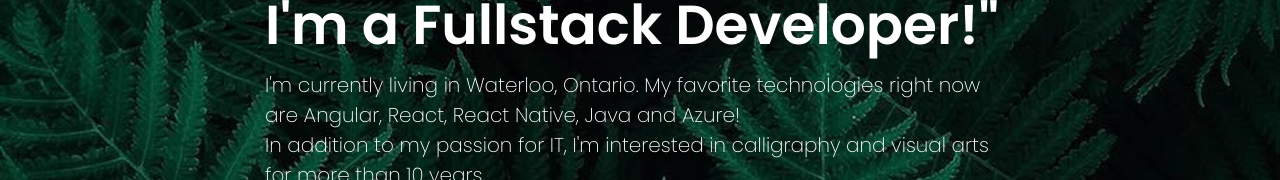
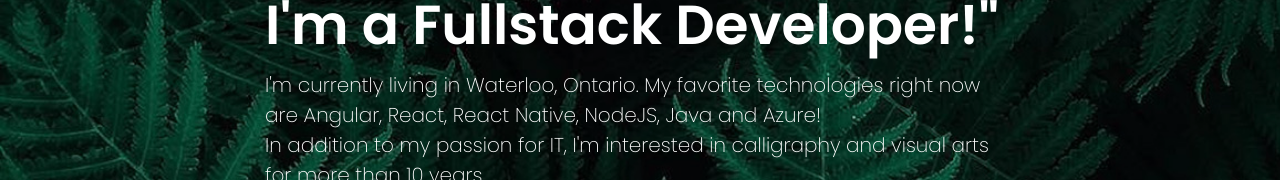
Before and after one commit to faltun8/portfolio, a React (Create React App) app: page / in a window 1280 px wide. Shown: the part 329-509 px from the top of the page. Built offline with nearby package versions, Linux system fonts and the light colour scheme.

Commit message:
updated landing page

```diff
--- a/src/components/Landing.js
+++ b/src/components/Landing.js
@@ -64,7 +64,7 @@ function Landing() {
           I'm a Fullstack Developer!"
           <div className={classes.description}>
             <p className={classes.info}>
-              I'm currently living in Waterloo, Ontario. My favorite technologies right now are Angular, React, React Native, Java and Azure!
+              I'm currently living in Waterloo, Ontario. My favorite technologies right now are Angular, React, React Native, NodeJS, Java and Azure!
             </p>
             <p className={classes.info}>
               In addition to my passion for IT, I'm interested in calligraphy and visual arts for more than 10 years.
```
